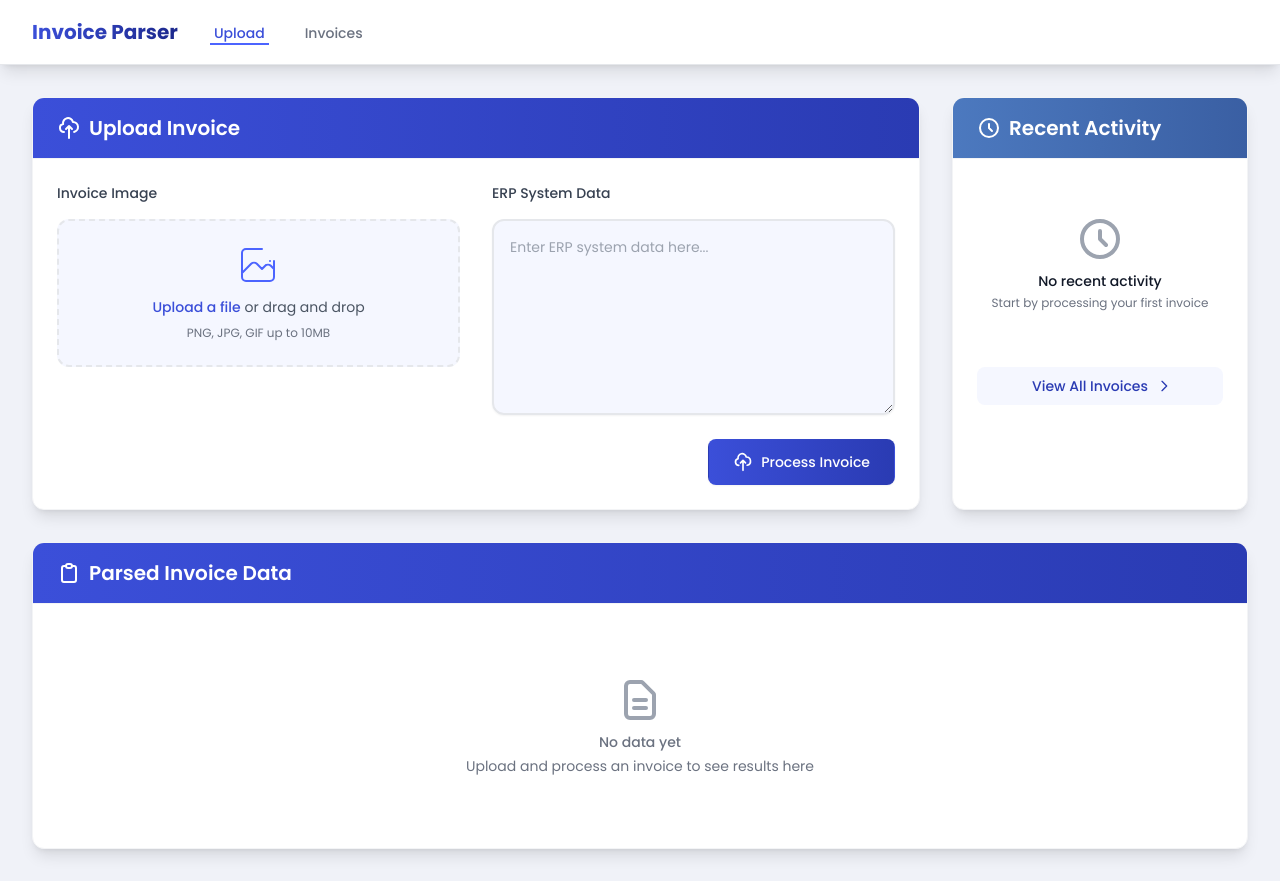
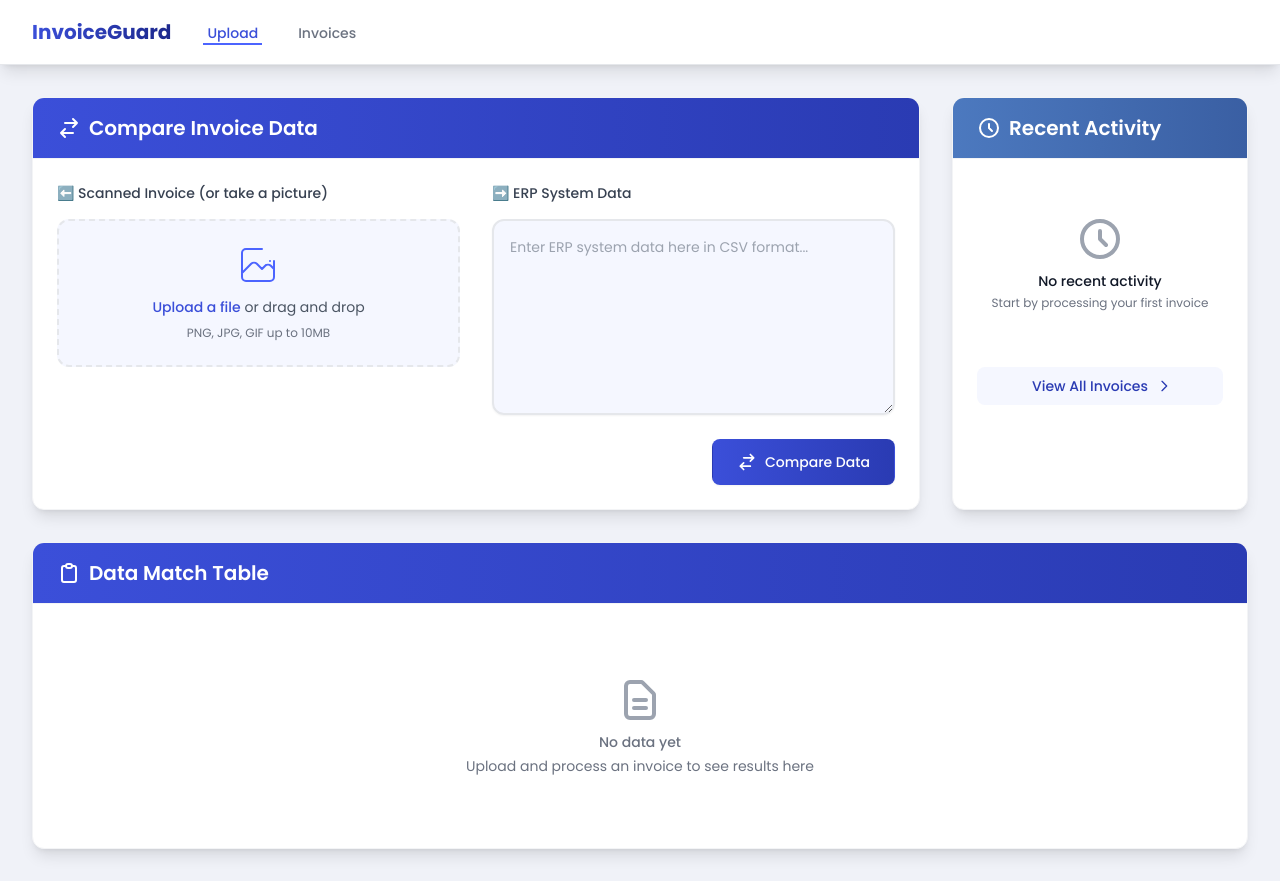
Before and after one commit to aniruddha2004/invoiceProcessor, a Flask app: page / in a window 1280 px wide. Run offline with Flask 3, Linux system fonts and the light colour scheme; parts of the project's set-up code (start-up, migrations or seed data) failed here and were passed over; some libraries are stand-ins or nearby versions.

Commit message:
Made minor UI changes

```diff
--- a/src/static/js/index.js
+++ b/src/static/js/index.js
@@ -152,7 +152,7 @@ document.addEventListener("DOMContentLoaded", function() {
                                     return `
                                         <td class="px-6 py-4 whitespace-nowrap text-sm border-b border-gray-100 ${!matches ? 'text-gray-900' : 'text-gray-600'}"
                                             style="${!matches ? 'background-color: rgb(254, 202, 202) !important;' : ''}"
-                                            title="${!matches ? `Value in Database: ${erpValue}\nExtracted: ${col}` : ''}">
+                                            title="${!matches ? `⬅️ ${col} | ➡️ ${erpValue}` : ''}">
                                             ${col}
                                         </td>
                                     `;
--- a/src/templates/base.html
+++ b/src/templates/base.html
@@ -52,7 +52,7 @@
             <div class="flex justify-between h-16">
                 <div class="flex items-center">
                     <div class="flex-shrink-0 flex items-center">
-                        <span class="text-xl font-bold bg-gradient-to-r from-primary-600 to-primary-800 bg-clip-text text-transparent">Invoice Parser</span>
+                        <span class="text-xl font-bold bg-gradient-to-r from-primary-600 to-primary-800 bg-clip-text text-transparent">InvoiceGuard</span>
                     </div>
                     <div class="hidden sm:ml-8 sm:flex sm:space-x-8">
                         <a href="/" class="{% if request.path == '/' %}border-primary-500 text-primary-600{% else %}border-transparent text-gray-500 hover:text-gray-700 hover:border-gray-300{% endif %} inline-flex items-center px-1 pt-1 border-b-2 text-sm font-medium transition-colors duration-200">
--- a/src/templates/index.html
+++ b/src/templates/index.html
@@ -1,6 +1,6 @@
 {% extends "base.html" %}
 
-{% block title %}Upload Invoice - Invoice Parser{% endblock %}
+{% block title %}Compare Invoice Data - Invoice Parser{% endblock %}
 
 {% block content %}
 <!-- Main Content Area -->
@@ -12,9 +12,9 @@
             <div class="border-b border-gray-100 bg-gradient-to-r from-primary-600 to-primary-700 px-6 py-4">
                 <h1 class="text-xl font-semibold text-white flex items-center">
                     <svg class="w-6 h-6 mr-2" fill="none" stroke="currentColor" viewBox="0 0 24 24">
-                        <path stroke-linecap="round" stroke-linejoin="round" stroke-width="2" d="M7 16a4 4 0 01-.88-7.903A5 5 0 1115.9 6L16 6a5 5 0 011 9.9M15 13l-3-3m0 0l-3 3m3-3v12"/>
+                        <path stroke-linecap="round" stroke-linejoin="round" stroke-width="2" d="M8 7h12m0 0l-4-4m4 4l-4 4m0 6H4m0 0l4 4m-4-4l4-4"/>
                     </svg>
-                    Upload Invoice
+                    Compare Invoice Data
                 </h1>
             </div>
 
@@ -22,7 +22,7 @@
                 <div class="grid grid-cols-1 gap-8 lg:grid-cols-2">
                     <!-- File Upload Section -->
                     <div class="space-y-4">
-                        <label class="block text-sm font-medium text-gray-700">Invoice Image</label>
+                        <label class="block text-sm font-medium text-gray-700">⬅️ Scanned Invoice (or take a picture)</label>
                         <div class="mt-1 flex justify-center px-6 pt-5 pb-6 border-2 border-gray-200 border-dashed rounded-xl bg-primary-50 transition-all duration-200 hover:bg-primary-100">
                             <div class="space-y-2 text-center" id="uploadArea">
                                 <!-- Default State -->
@@ -58,14 +58,14 @@
 
                     <!-- ERP System Data Section -->
                     <div class="space-y-4">
-                        <label for="refCsvInput" class="block text-sm font-medium text-gray-700">ERP System Data</label>
+                        <label for="refCsvInput" class="block text-sm font-medium text-gray-700">➡️ ERP System Data</label>
                         <div class="relative rounded-xl shadow-sm">
                             <textarea
                                 id="refCsvInput"
                                 name="refCsv"
                                 rows="8"
                                 class="block w-full rounded-xl border-2 border-gray-200 bg-primary-50 focus:border-primary-500 focus:ring-primary-500 sm:text-sm transition-colors duration-200 p-4"
-                                placeholder="Enter ERP system data here..."></textarea>
+                                placeholder="Enter ERP system data here in CSV format..."></textarea>
                         </div>
                     </div>
                 </div>
@@ -75,9 +75,9 @@
                         type="submit"
                         class="inline-flex items-center px-6 py-3 border border-transparent text-sm font-medium rounded-lg shadow-sm text-white bg-gradient-to-r from-primary-600 to-primary-700 hover:from-primary-700 hover:to-primary-800 focus:outline-none focus:ring-2 focus:ring-offset-2 focus:ring-primary-500 transition-all duration-200">
                         <svg class="w-5 h-5 mr-2" fill="none" stroke="currentColor" viewBox="0 0 24 24">
-                            <path stroke-linecap="round" stroke-linejoin="round" stroke-width="2" d="M7 16a4 4 0 01-.88-7.903A5 5 0 1115.9 6L16 6a5 5 0 011 9.9M15 13l-3-3m0 0l-3 3m3-3v12"/>
+                            <path stroke-linecap="round" stroke-linejoin="round" stroke-width="2" d="M8 7h12m0 0l-4-4m4 4l-4 4m0 6H4m0 0l4 4m-4-4l4-4"/>
                         </svg>
-                        Process Invoice
+                        Compare Data
                     </button>
                 </div>
             </form>
@@ -142,7 +142,7 @@
                 <svg class="w-6 h-6 mr-2" fill="none" stroke="currentColor" viewBox="0 0 24 24">
                     <path stroke-linecap="round" stroke-linejoin="round" stroke-width="2" d="M9 5H7a2 2 0 00-2 2v12a2 2 0 002 2h10a2 2 0 002-2V7a2 2 0 00-2-2h-2M9 5a2 2 0 002 2h2a2 2 0 002-2M9 5a2 2 0 012-2h2a2 2 0 012 2"/>
                 </svg>
-                Parsed Invoice Data
+                Data Match Table
             </h2>
         </div>
         <div id="result" class="p-6">
```
